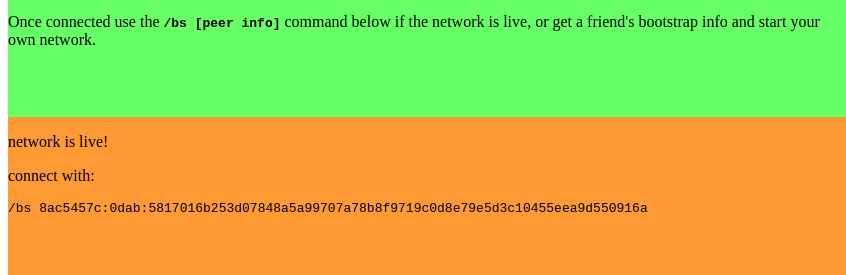
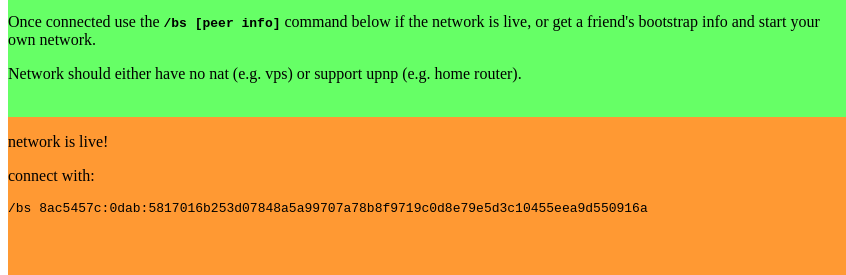
Before and after one commit to TACIXAT/party-line, a website: page docs/index.html in a window 1280 px wide. Shown: the part 424-699 px from the top of the page, 0-846 px from the left. Drawn offline with Linux system fonts and the light colour scheme.

Commit message:
Add info about nat.

```diff
--- a/docs/index.html
+++ b/docs/index.html
@@ -106,6 +106,7 @@
     node src/party-line.js
             </pre>
             <p>Once connected use the <b style='font-family: monospace'>/bs [peer info]</b> command below if the network is live, or get a friend's bootstrap info and start your own network.</p>
+            <p>Network should either have no nat (e.g. vps) or support upnp (e.g. home router).</p>
         </main>
         <extra class="extra">
             <iframe class='cool-site' src="https://en.wikipedia.org/wiki/Party_line_(telephony)"></iframe>
```
